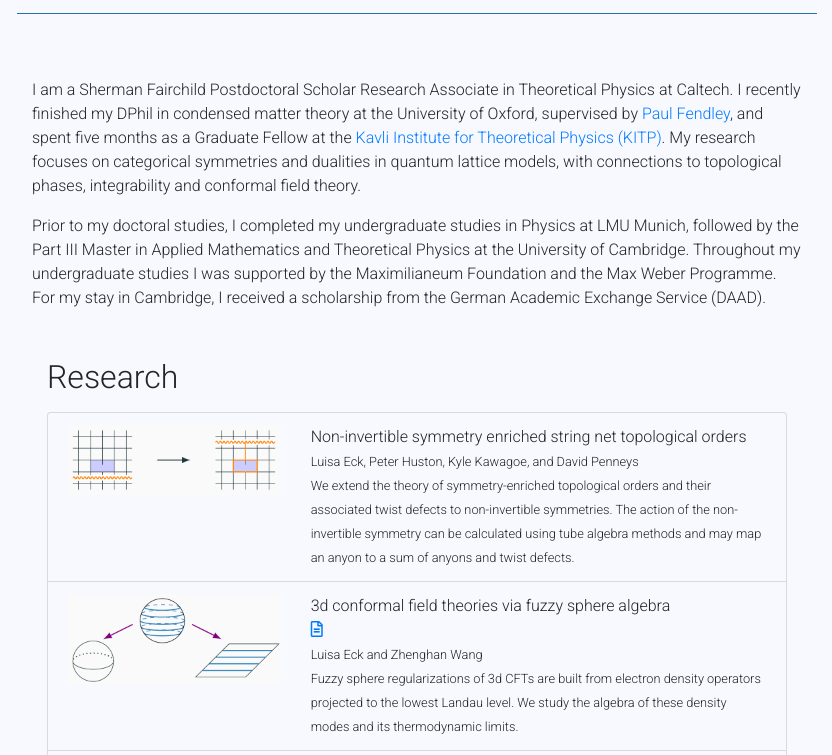
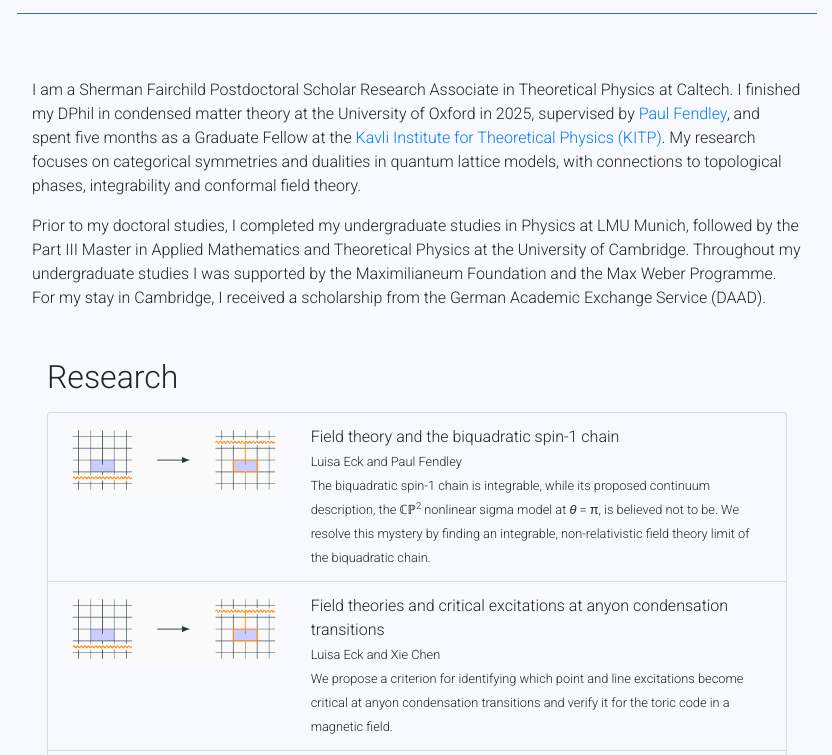
Before and after one commit to luisaeck/luisaeck.github.io, a plain HTML site: page index.html in a window 1280 px wide. Shown: the part 348-1103 px from the top of the page, without its empty margins (223-1055 px from the left). Drawn offline with nearby package versions, Linux system fonts and the light colour scheme; some icons are missing.

Commit message:
Revise biography and add new research entries
Updated the biography section to reflect completion of DPhil in 2025 and added new research items with details and links.

```diff
--- a/index.html
+++ b/index.html
@@ -127,7 +127,7 @@
                 <hr class="divider">
                 <div class="col-sm-12 mt-5">
                     <p>
-                        I am a Sherman Fairchild Postdoctoral Scholar Research Associate in Theoretical Physics at Caltech. I recently finished my DPhil in condensed matter theory at the University of Oxford, supervised
+                        I am a Sherman Fairchild Postdoctoral Scholar Research Associate in Theoretical Physics at Caltech. I finished my DPhil in condensed matter theory at the University of Oxford in 2025, supervised
                         by <a href="https://scholar.google.com/citations?user=RpSZkk4AAAAJ&hl=en">Paul Fendley</a>, and spent five months as a Graduate Fellow at
                         the <a href="https://www.kitp.ucsb.edu/">Kavli Institute for Theoretical Physics (KITP)</a>. My research focuses on categorical symmetries
                         and dualities in quantum lattice models, with connections to topological phases, integrability and conformal field theory.
@@ -142,6 +142,40 @@
             <div class="col-sm-12 mt-5">
                 <h2>Research</h2>
                 <ul class="list-group">
+                    <li class="list-group-item">
+                        <div class="row">
+                            <div class="col-sm-4">
+                                <img src="img/seto.png" style="width: 100%;"></img>
+                            </div>
+                            <div class="col-md-8">
+                                <div>
+                                    Field theory and the biquadratic spin-1 chain
+                                    <br>
+                                    <a href="https://arxiv.org/pdf/2611.26610"></i></a>
+                                </div>
+                                <div><small>Luisa Eck and Paul Fendley </small></div>
+                                <div><small>The biquadratic spin-1 chain is integrable, while its proposed continuum description, the &Copf;&Popf;<sup>2</sup> nonlinear sigma model at <i>&theta;</i> = &pi;, is believed not to be. We resolve this mystery by finding an integrable, non-relativistic field theory limit of the biquadratic chain.
+                                </small></div>
+                            </div>
+                        </div>
+                    </li>
+                     <li class="list-group-item">
+                        <div class="row">
+                            <div class="col-sm-4">
+                                <img src="img/seto.png" style="width: 100%;"></img>
+                            </div>
+                            <div class="col-md-8">
+                                <div>
+                                    Field theories and critical excitations at anyon condensation transitions
+                                    <br>
+                                    <a href="https://arxiv.org/pdf/2610.28148"></i></a>
+                                </div>
+                                <div><small>Luisa Eck and Xie Chen </small></div>
+                                <div><small>We propose a criterion for identifying which point and line excitations become critical at anyon condensation transitions and verify it for the toric code in a magnetic field.
+                                </small></div>
+                            </div>
+                        </div>
+                    </li>
                      <li class="list-group-item">
                         <div class="row">
                             <div class="col-sm-4">
@@ -254,6 +288,7 @@
             <div class="row mt-3">
                 <div class="col-sm-12">
                     <h3>Talks</h3>
+                    <ul> <li>November 2026: Seminar talk at USC
                     <ul> <li>June 2026: Invited talk at the <a href=https://scgp.stonybrook.edu/archives/45037>
                             Workshop on Paths to Quantum Field Theory </a> at the Simons Center for Physics and
                             Geometry in Stony Brook </li>
```
